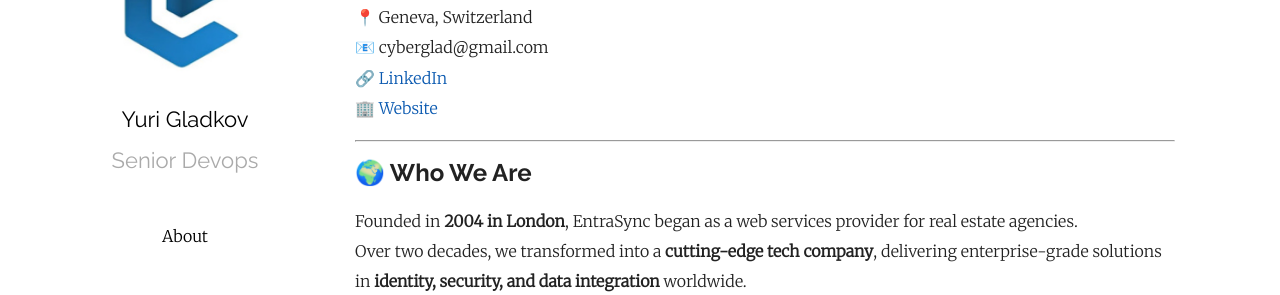
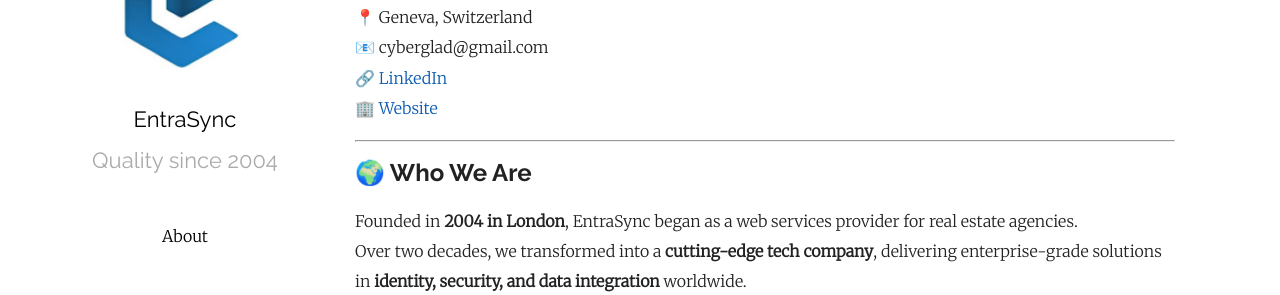
Before and after one commit to entrasynctech/entrasynctech.github.io, a Jekyll site: the page built from index.md, in a window 1280 px wide. Shown: the part 263-558 px from the top of the page. Built offline with Jekyll 4.4.1, drawn with Linux system fonts in a browser that asks for light colours.

Commit message:
Update _config.yml

```diff
--- a/_config.yml
+++ b/_config.yml
@@ -10,8 +10,8 @@
 sass:
   sass_dir: _sass
 plainwhite:
-  name: Yuri Gladkov
-  tagline: Senior Devops
+  name: EntraSync
+  tagline: Quality since 2004
   date_format: "%b %-d, %Y"
   sitemap: true # set to true to generate sitemap.xml content
   navigation:
```
